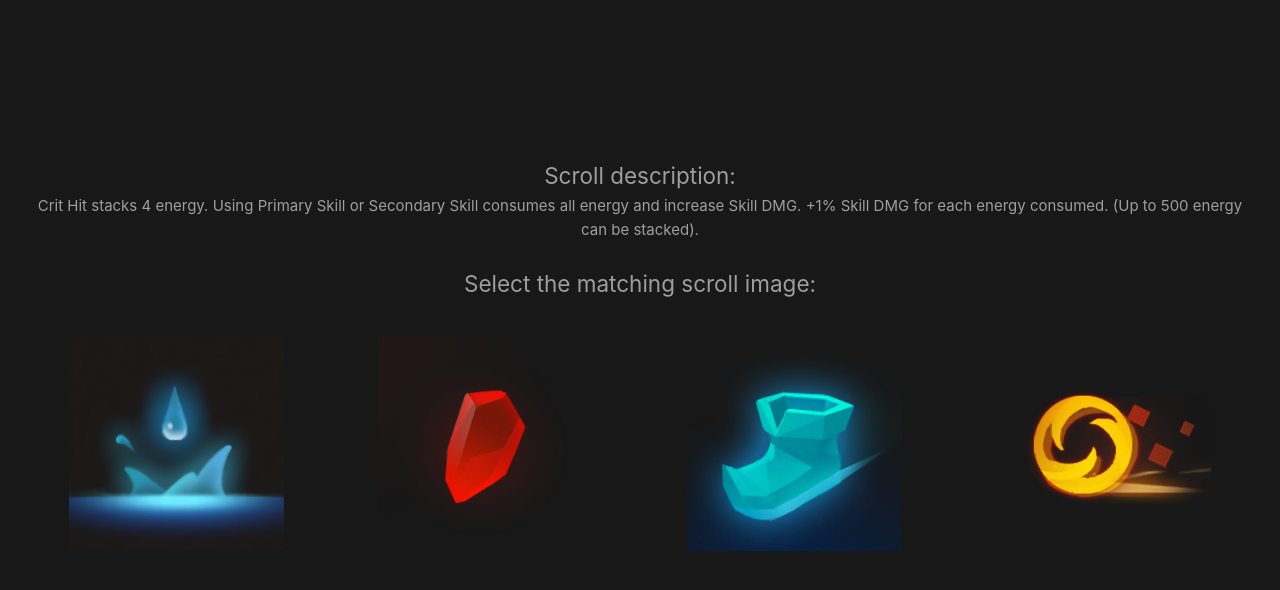
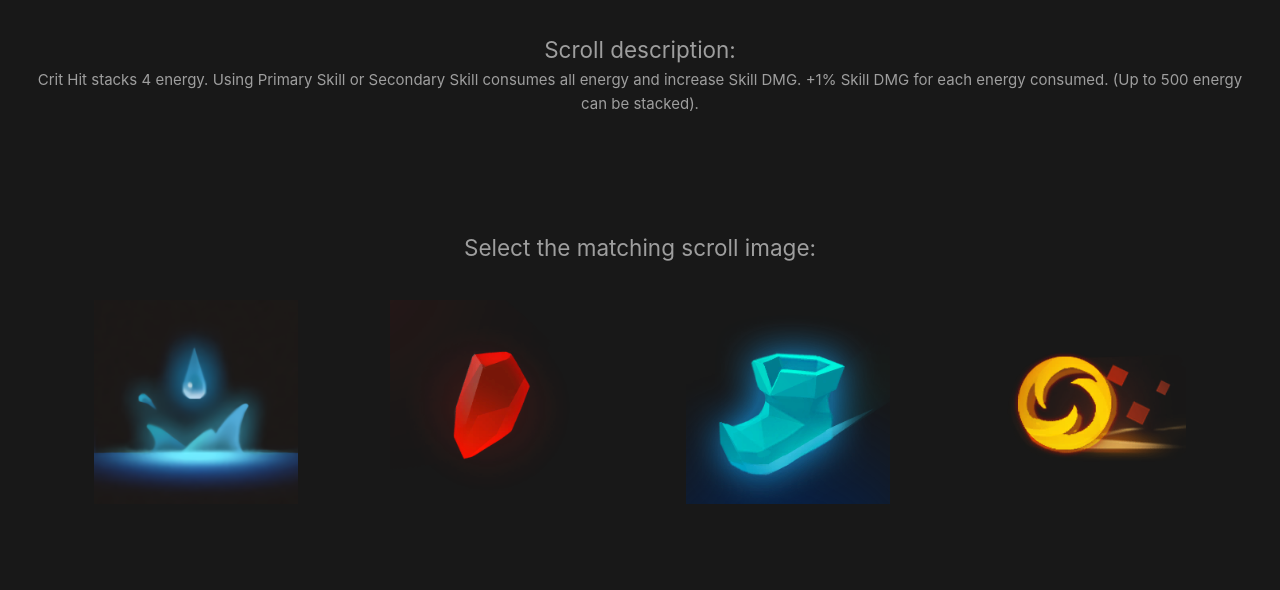
Before and after one commit to Chris1712/gfr-test, a Vue app in the folder gfr-app/: page / in a window 1280 px wide. Shown: the top 590 px of the page. Built offline with nearby package versions, Linux system fonts and the light colour scheme.

Commit message:
divide into 3 vertical sections

```diff
--- a/gfr-app/src/components/ScrollQuiz.vue
+++ b/gfr-app/src/components/ScrollQuiz.vue
@@ -66,9 +66,14 @@ function reset() {
 </script>
 
 <template>
+  <div class="quiz-container">
+
+    <div class="top-section">
       <h2>Scroll description:</h2>
       <p>{{correctScroll?.desc}}</p>
-  <br>
+    </div>
+
+    <div class="middle-section">
       <div id="picker-container" v-if="!showAnswer">
         <h2 :class="{hide: hidePicker}">Select the matching scroll image:</h2><br>
         <div id="picker" class="scroll-group">
@@ -84,16 +89,46 @@ function reset() {
           </div>
         </div>
       </div>
-  <div id="answer-container" class="scroll-single show" v-if="showAnswer">
+      <div id="answer-container" class="scroll-single show border" v-if="showAnswer">
         <div>
           <scroll-detail :index="correctIndex" :hide-details="false"/>
         </div>
       </div>
+    </div>
+
+    <div class="bottom-section">
       <br>
-  <button :class="{'initiallyHidden': currentMode !== 'done', show: currentMode === 'done'}" @click="reset()">RESET</button>
+      <button class="border" :class="{'initiallyHidden': currentMode !== 'done', show: currentMode === 'done'}" @click="reset()">RESET</button>
+    </div>
+  </div>
 </template>
 
 <style scoped>
+
+.quiz-container {
+  display: flex;
+  flex-direction: column;
+  height: 100vh;
+}
+
+.top-section, .middle-section, .bottom-section {
+  display: flex;
+  justify-content: center;
+  align-items: center;
+}
+
+.top-section {
+  display: block;
+  height: 10vh;
+}
+
+.middle-section {
+  height: 65vh;
+}
+
+.bottom-section {
+  height: 25vh;
+}
 
 .scroll-group {
   display: flex;
@@ -111,17 +146,24 @@ function reset() {
 
 .scroll-single {
   margin: 0 auto;
-  max-width: 300px;
+  max-width: 350px;
+}
+
+.scroll-single.border {
+  padding: 20px;
 }
 
 h2, p {
   text-align: center;
 }
 
+.border {
+  border: 1px solid var(--color-text);
+}
+
 button {
   width: 100%;
   padding: 20px;
-  border: 1px solid var(--color-text);
   background-color: var(--color-background);
   color: var(--color-text);
   cursor: pointer;
```
Also changed, not shown: 1 other file (tests, documents, lock files or other folders). Lines whose indentation alone changed are shown as unchanged.
